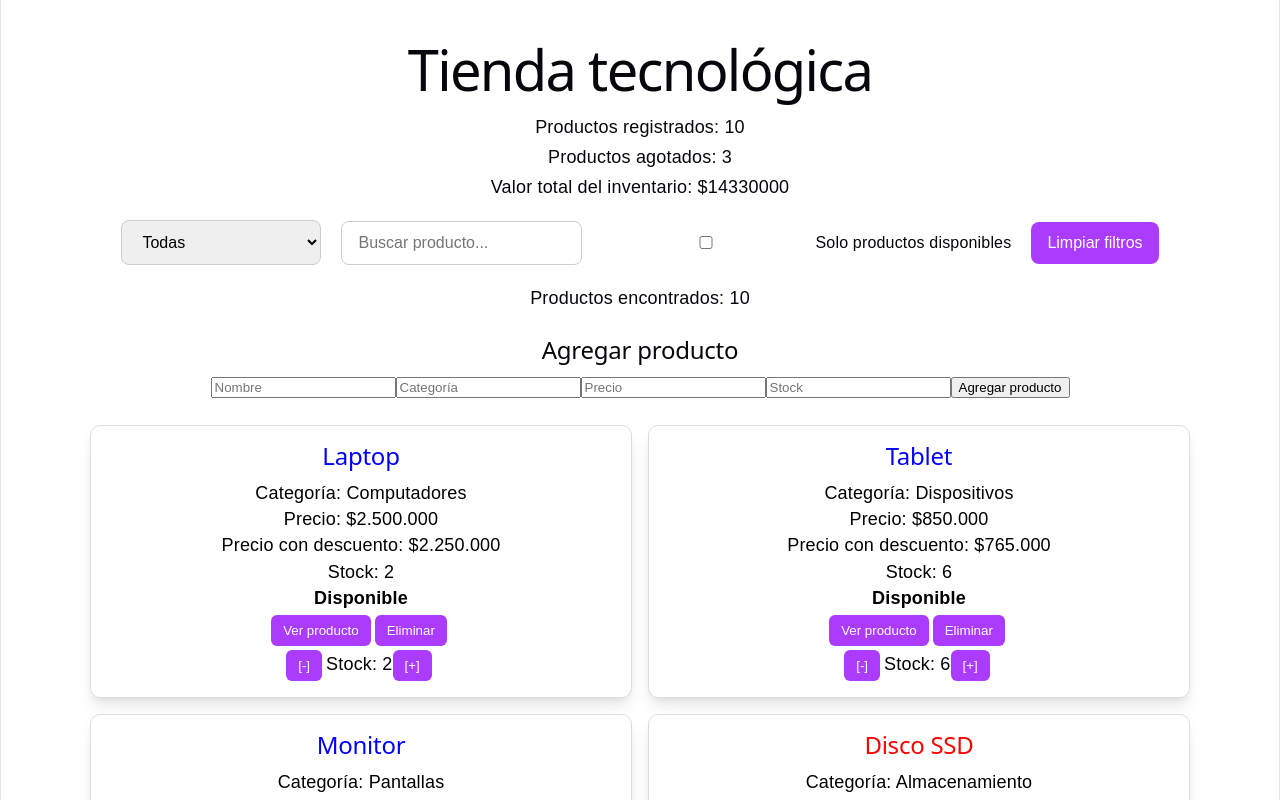
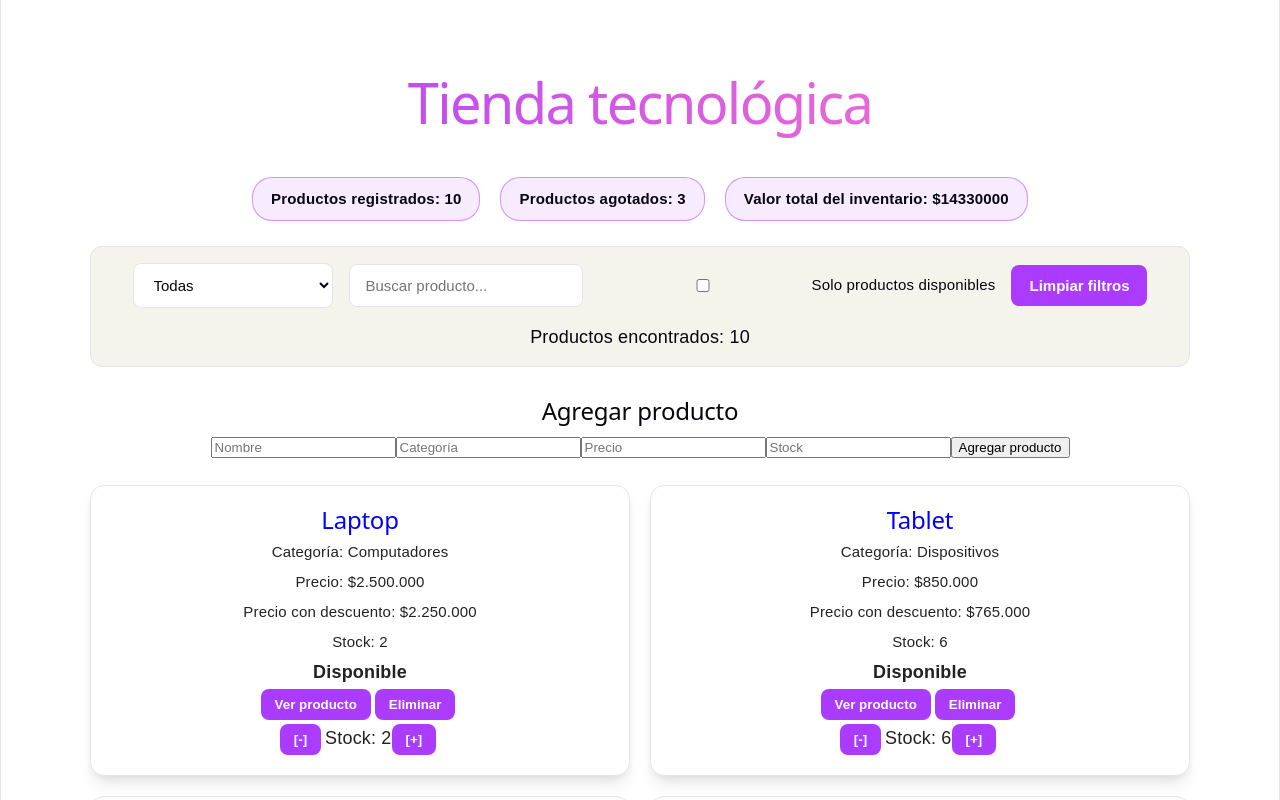
Before and after one commit to ireguisara09/react-js-ficha-3409609-Sara-Iregui, a React (Vite) app in the folder tienda-react/: page / in a window 1280 px wide. Shown: the top 800 px of the page. Built offline with nearby package versions, Linux system fonts and the light colour scheme.

Commit message:
CAMBIOS HECHOS

```diff
--- a/tienda-react/src/App.css
+++ b/tienda-react/src/App.css
@@ -6,57 +6,84 @@
   color: var(--text-h);
 }
 
+.contenedor h1 {
+  background: linear-gradient(90deg, var(--accent), #ff7ac6);
+  -webkit-background-clip: text;
+  background-clip: text;
+  color: transparent;
+  line-height: 1.3;
+  padding: 10px 0 6px;
+}
+
 /* ===== Indicadores ===== */
 
 .indicadores {
-  text-align: center;
-  margin-bottom: 20px;
+  display: flex;
+  justify-content: center;
+  gap: 20px;
+  flex-wrap: wrap;
+  margin-bottom: 25px;
 }
 
 .indicadores p {
-  margin: 4px 0;
-  font-size: 18px;
+  background: var(--accent-bg);
+  border: 1px solid var(--accent-border);
+  border-radius: 20px;
+  padding: 8px 18px;
+  font-size: 15px;
+  font-weight: 600;
 }
 
 /* ===== Filtros ===== */
 
 .filtros {
   display: flex;
-  gap: 20px;
+  gap: 16px;
   align-items: center;
   justify-content: center;
-  margin-bottom: 25px;
+  margin-bottom: 30px;
   flex-wrap: wrap;
+  background: var(--code-bg);
+  padding: 16px;
+  border-radius: 12px;
+  border: 1px solid var(--border);
 }
 
 .filtros input,
 .filtros select {
   padding: 12px 16px;
-  font-size: 16px;
+  font-size: 15px;
   min-width: 200px;
-  border: 1px solid #ccc;
+  border: 1px solid var(--border);
   border-radius: 8px;
+  background: var(--bg);
+  color: var(--text-h);
 }
 
 .filtros button {
-  padding: 12px 16px;
-  font-size: 16px;
+  padding: 12px 18px;
+  font-size: 15px;
+  font-weight: 600;
   border: none;
   border-radius: 8px;
   background: var(--accent);
   color: white;
   cursor: pointer;
+  transition:
+    transform 0.15s ease,
+    opacity 0.15s ease;
 }
 
 .filtros button:hover {
   opacity: 0.85;
+  transform: translateY(-2px);
 }
 
 .checkbox-disponibles {
   display: flex;
   align-items: center;
   gap: 6px;
-  font-size: 16px;
+  font-size: 15px;
 }
 
 /* ===== Productos ===== */
@@ -64,30 +91,81 @@
 .productos {
   display: grid;
   grid-template-columns: repeat(2, minmax(220px, 1fr));
-  gap: 16px;
-  color: black;
+  gap: 20px;
 }
 
 .producto-card {
-  border: 1px solid #ddd;
-  border-radius: 10px;
-  padding: 16px;
+  border: 1px solid var(--border);
+  border-radius: 14px;
+  padding: 20px;
   background: white;
+  color: #222;
   box-shadow: var(--shadow);
+  transition:
+    transform 0.2s ease,
+    box-shadow 0.2s ease;
+  text-align: center;
+}
+
+.producto-card:hover {
+  transform: translateY(-4px);
+  box-shadow: 0 12px 20px -6px rgba(0, 0, 0, 0.25);
 }
 
 .producto-card h2 {
-  margin-bottom: 10px;
+  color: var(--accent);
+  margin-bottom: 4px;
+}
+
+.producto-card .categoria {
+  display: inline-block;
+  background: var(--accent-bg);
+  color: var(--accent);
+  font-size: 12px;
+  font-weight: 600;
+  padding: 4px 10px;
+  border-radius: 20px;
+  margin-bottom: 12px;
+}
+
+.producto-card p {
+  margin: 4px 0;
+  font-size: 15px;
+}
+
+.producto-card .precio-descuento {
+  font-size: 20px;
+  font-weight: 700;
+  color: #16a34a;
+  margin: 8px 0;
+}
+
+.producto-card .precio-original {
+  text-decoration: line-through;
+  color: #999;
+  font-size: 14px;
+}
+
+.producto-card .disponible {
+  color: #16a34a;
+  font-weight: 700;
+}
+
+.producto-card .agotado {
+  color: #dc2626;
+  font-weight: 700;
 }
 
 .producto-card button {
-  padding: 8px 12px;
+  padding: 8px 14px;
   margin: 4px 4px 0 0;
   border: none;
-  border-radius: 6px;
+  border-radius: 8px;
   background: var(--accent);
   color: white;
+  font-weight: 600;
   cursor: pointer;
+  transition: opacity 0.15s ease;
 }
 
 .producto-card button:hover {
```
